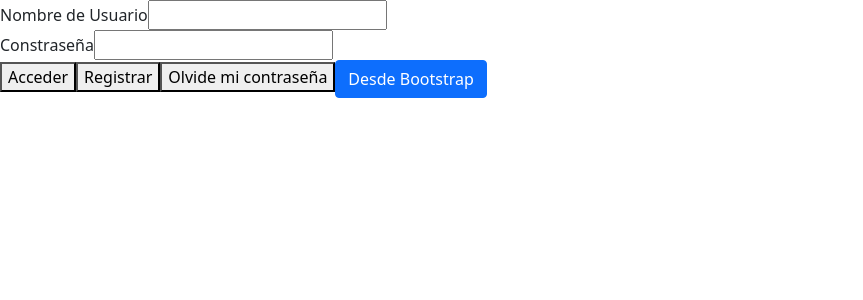
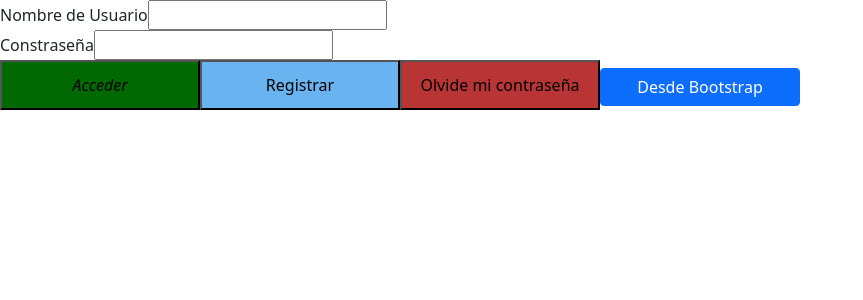
Before and after one commit to akiubarx/apoyosRD, a React (Create React App) app: page / in a window 1280 px wide. Shown: the top 300 px of the page, without its empty margins (0-863 px from the left). Built offline with nearby package versions, Linux system fonts and the light colour scheme.

Commit message:
ejemplo botones

```diff
--- a/src/App.js
+++ b/src/App.js
@@ -7,7 +7,7 @@ function App() {
   return (
     <div className="App">
       <Acceso></Acceso>
-      <ButtonB labelButton='Acceder' className='accesButton'></ButtonB>
+      <ButtonB labelButton='Acceder'></ButtonB>
       <ButtonB labelButton='Registrar' className='editButton'></ButtonB>
       <ButtonB labelButton='Olvide mi contraseña' className='deleteButton'></ButtonB>
       <Button className='AccesButton'>Desde Bootstrap</Button>
--- a/src/components/buttons.js
+++ b/src/components/buttons.js
@@ -1,9 +1,11 @@
 import React from "react";
+import '../css/button.css'
 
-
-const ButtonB = ({labelButton}) =>{
-  return(
-    <button>{labelButton}</button>
+const ButtonB = ({ labelButton, className = 'accesButton' }) => {
+  return (
+    <button className={className}>
+      {labelButton}
+    </button>
   )
 }
 
--- /dev/null
+++ b/src/css/button.css
@@ -0,0 +1,15 @@
+button {
+  padding: 0.7em;
+  width: auto;
+  min-width: 200px;
+}
+.accesButton {
+  background-color: rgb(1, 105, 1);
+  font-style: italic !important;
+}
+.editButton {
+  background-color: rgb(105, 179, 240);
+}
+.deleteButton {
+  background-color: rgba(168, 0, 0, 0.795);
+}
--- a/src/css/style.css
+++ b/src/css/style.css
@@ -1,15 +1,17 @@
-.accesButton, .editButton, .deleteButton{
-  padding: .7em;
+.accesButton,
+.editButton,
+.deleteButton {
+  padding: 0.7em;
   width: auto;
   min-width: 200px;
 }
-.accesButton{
+.accesButton {
   background-color: rgb(1, 105, 1);
-  font-style: italic!important;
+  font-style: italic !important;
 }
-.editButton{
+.editButton {
   background-color: rgb(105, 179, 240);
 }
-.deleteButton{
+.deleteButton {
   background-color: rgba(168, 0, 0, 0.795);
 }
--- a/src/index.js
+++ b/src/index.js
@@ -1,9 +1,8 @@
+import 'bootstrap/dist/css/bootstrap.min.css';
 import React from 'react';
 import ReactDOM from 'react-dom/client';
 import App from './App';
-import  './css/style.css';
 import reportWebVitals from './reportWebVitals';
-import 'bootstrap/dist/css/bootstrap.min.css';
 
 const root = ReactDOM.createRoot(document.getElementById('root'));
 root.render(
```
